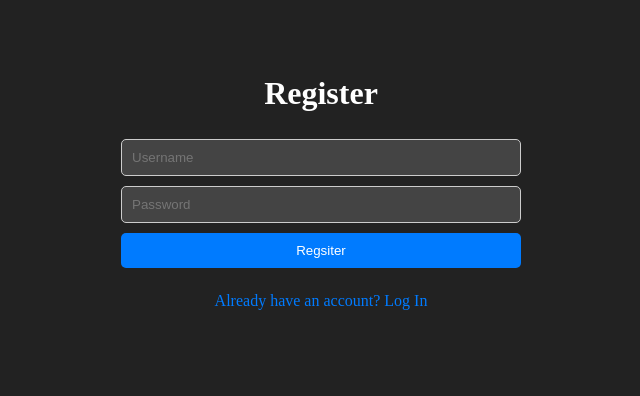
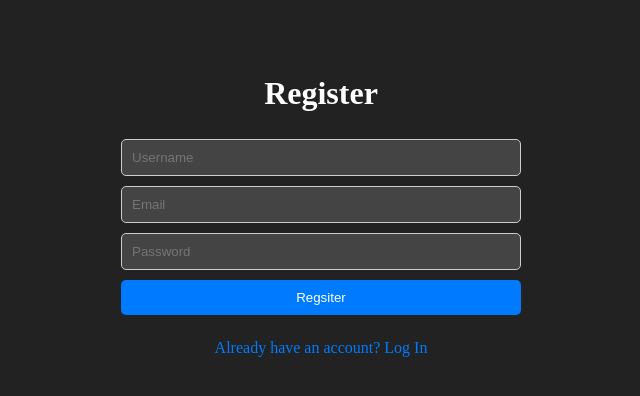
Before and after one commit to bhav2134/bug-report, a Flask app: page /register in a window 1280 px wide. Shown: the part 150-546 px from the top of the page, without its empty margins (319-959 px from the left). Run offline with Flask 3, Linux system fonts and the light colour scheme.

Commit message:
added email form

```diff
--- a/app.py
+++ b/app.py
@@ -5,6 +5,7 @@ from flask_wtf import FlaskForm
 from wtforms import StringField, PasswordField,SubmitField
 from wtforms.validators import InputRequired, Length, ValidationError
 from flask_bcrypt import Bcrypt
+from wtforms.validators import Email
 
 app = Flask(__name__)
 bcrypt = Bcrypt(app)
@@ -25,10 +26,12 @@ def load_user(user_id):
 class User(db.Model, UserMixin):
     id = db.Column(db.Integer, primary_key=True)
     username = db.Column(db.String(20), nullable=False, unique=True)
+    email = db.Column(db.String(50), nullable=False, unique=True)
     password = db.Column(db.String(80), nullable=False)
 
 class RegisterForm(FlaskForm):
     username = StringField(validators=[InputRequired(), Length(min=4, max=20)], render_kw={"placeholder": "Username"})
+    email = StringField(validators=[InputRequired(), Email(), Length(min=4, max=50)], render_kw={"placeholder": "Email"})
     password = PasswordField(validators=[InputRequired(), Length(min=4, max=20)], render_kw={"placeholder": "Password"})
     submit = SubmitField("Regsiter")
 
@@ -37,8 +40,14 @@ class RegisterForm(FlaskForm):
         if existing_user_username:
             raise ValidationError("That username already exists, Please choose a different one")
 
+    def validate_email(self, email):
+        existing_user_email = User.query.filter_by(email=email.data).first()
+        if existing_user_email:
+            raise ValidationError("That Email already exists, Please choose a different one or log in")
+
 class LoginForm(FlaskForm):
     username = StringField(validators=[InputRequired(), Length(min=4, max=20)], render_kw={"placeholder": "Username"})
+    email = StringField(validators=[InputRequired(), Length(min=4, max=50)], render_kw={"placeholder": "Email"})
     password = PasswordField(validators=[InputRequired(), Length(min=4, max=20)], render_kw={"placeholder": "Password"})
     submit = SubmitField("Login")
 
@@ -66,7 +75,7 @@ def dashboard():
 @login_required
 def logout():
     logout_user()
-    return redirect(url_for('login'))
+    return redirect(url_for('home'))
 
 
 @app.route('/register', methods=['GET', 'POST'])
@@ -75,7 +84,7 @@ def register():
 
     if form.validate_on_submit():
         hashed_password = bcrypt.generate_password_hash(form.password.data)
-        new_user = User(username=form.username.data, password = hashed_password)
+        new_user = User(username=form.username.data, email=form.email.data, password = hashed_password)
         db.session.add(new_user)
         db.session.commit()
         return redirect(url_for('login'))
--- a/templates/dashboard.html
+++ b/templates/dashboard.html
@@ -10,7 +10,7 @@
 </head>
 
 <body>
-    <h1>You logged in fatass.</h1>
+    <h1>You logged in succesfully.</h1>
     <a href="{{url_for('logout')}}">Press here to logout</a>
 </body>
 
--- a/templates/login.html
+++ b/templates/login.html
@@ -28,6 +28,7 @@
     <form class="form" method="POST" action="">
         {{ form.hidden_tag() }}
         {{ form.username }}
+        {{ form.email }}
         {{ form.password }}
         {{ form.submit }}
     </form>
--- a/templates/register.html
+++ b/templates/register.html
@@ -28,6 +28,7 @@
     <form class="form" method="POST" action="">
         {{ form.hidden_tag() }}
         {{ form.username }}
+        {{ form.email }}
         {{ form.password }}
         {{ form.submit }}
     </form>
```
Also changed, not shown: instance/database.db, static/dashboard.css (added).
